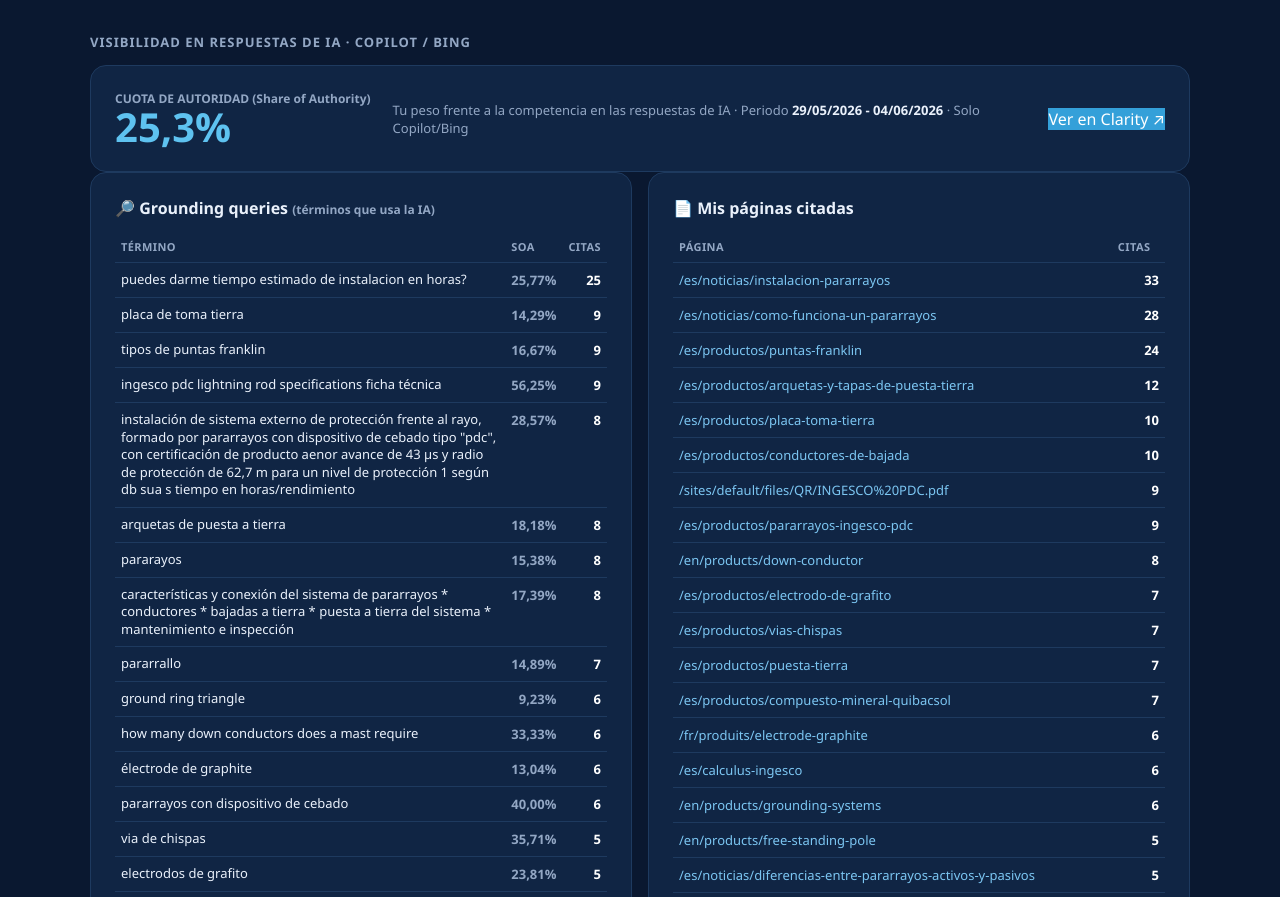
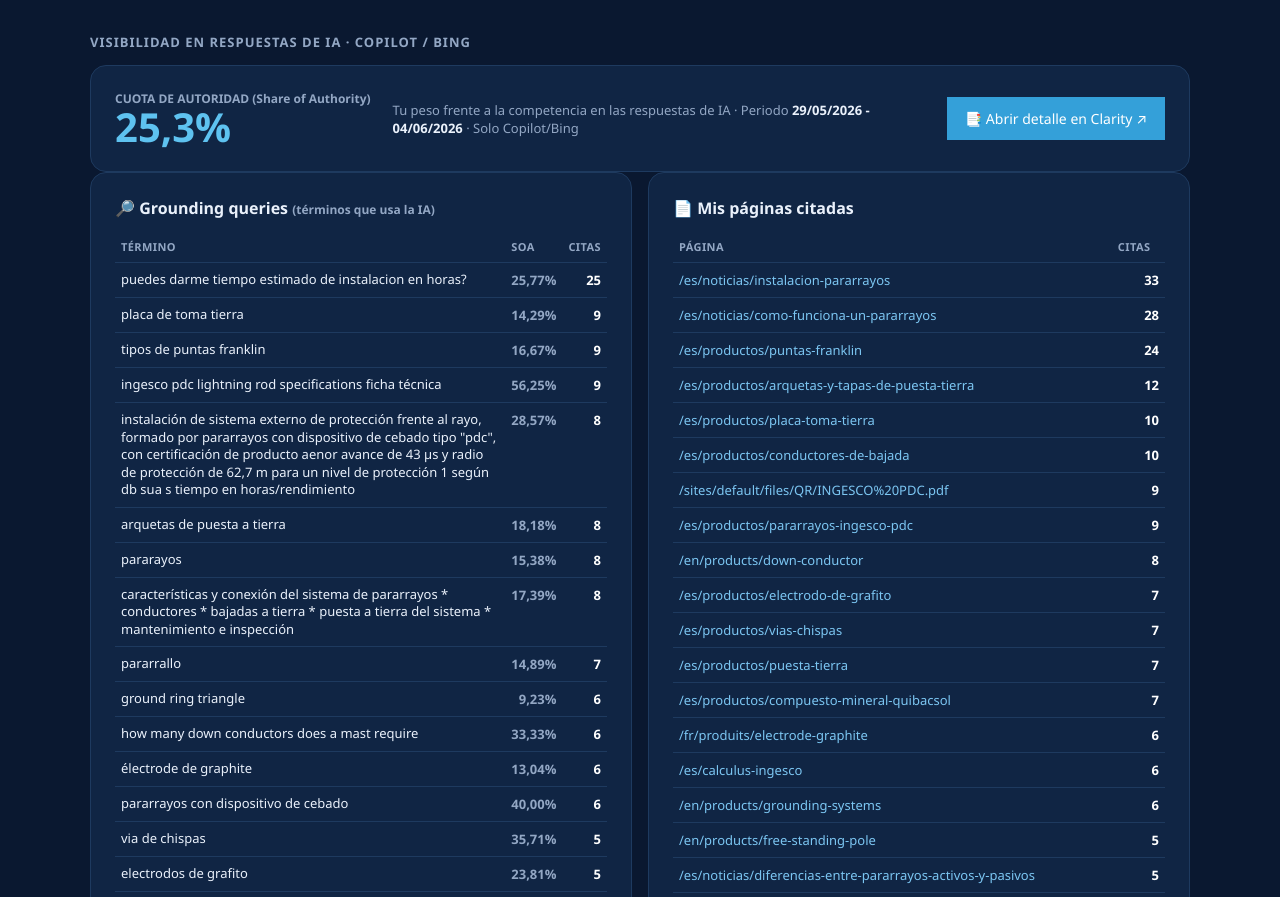
Before and after one commit to aleixxruiz/dashboardmktstats, a plain HTML site: page visibilidad-ia.html in a window 1280 px wide. Shown: the part 1111-2008 px from the top of the page. Drawn offline with Linux system fonts and the light colour scheme.

Commit message:
Actualizacion dashboard (2026-06-04 10:51)

```diff
--- a/visibilidad-ia.html
+++ b/visibilidad-ia.html
@@ -269,8 +269,8 @@
   let h = '<div class="panel"><div class="soa-banner">'+
     '<div><div style="font-size:12px;color:var(--suave);font-weight:600">CUOTA DE AUTORIDAD (Share of Authority)</div>'+
     '<div class="soa-num">'+String(C.soa).replace('.',',')+'%</div></div>'+
-    '<div style="flex:1;min-width:220px;font-size:13px;color:var(--suave)">Tu peso frente a la competencia en las respuestas de IA · Periodo <b style="color:#eaf1fb">'+esc(C.periodo)+'</b> · Solo Copilot/Bing</div>'+
-    '<a class="btn-cita" href="'+claUrl+'" target="_blank" rel="noopener">Ver en Clarity ↗</a>'+
+    '<div style="flex:1;min-width:200px;font-size:13px;color:var(--suave)">Tu peso frente a la competencia en las respuestas de IA · Periodo <b style="color:#eaf1fb">'+esc(C.periodo)+'</b> · Solo Copilot/Bing</div>'+
+    '<a class="btn-cita" style="padding:12px 18px;font-size:14px" href="'+claUrl+'" target="_blank" rel="noopener">📑 Abrir detalle en Clarity ↗</a>'+
     '</div></div>';
 
   h += '<div class="citas-grid">';
```
